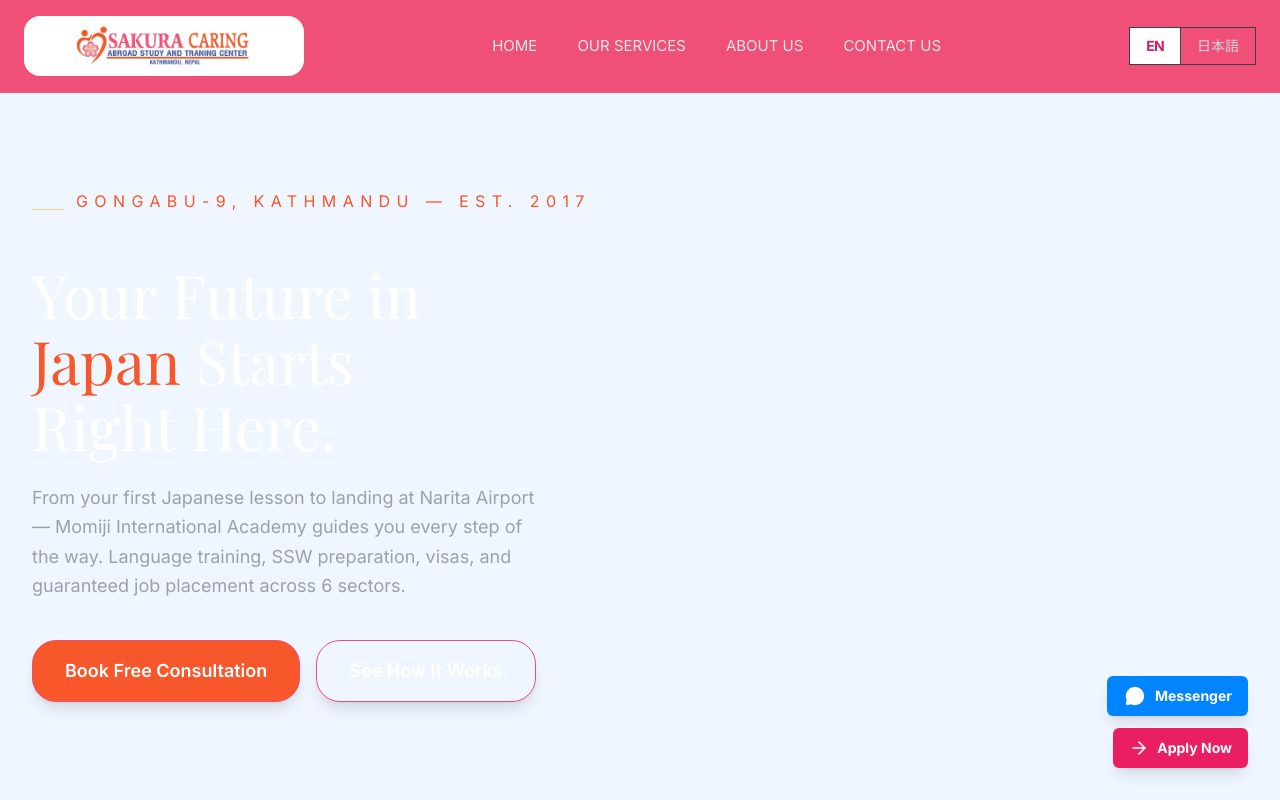
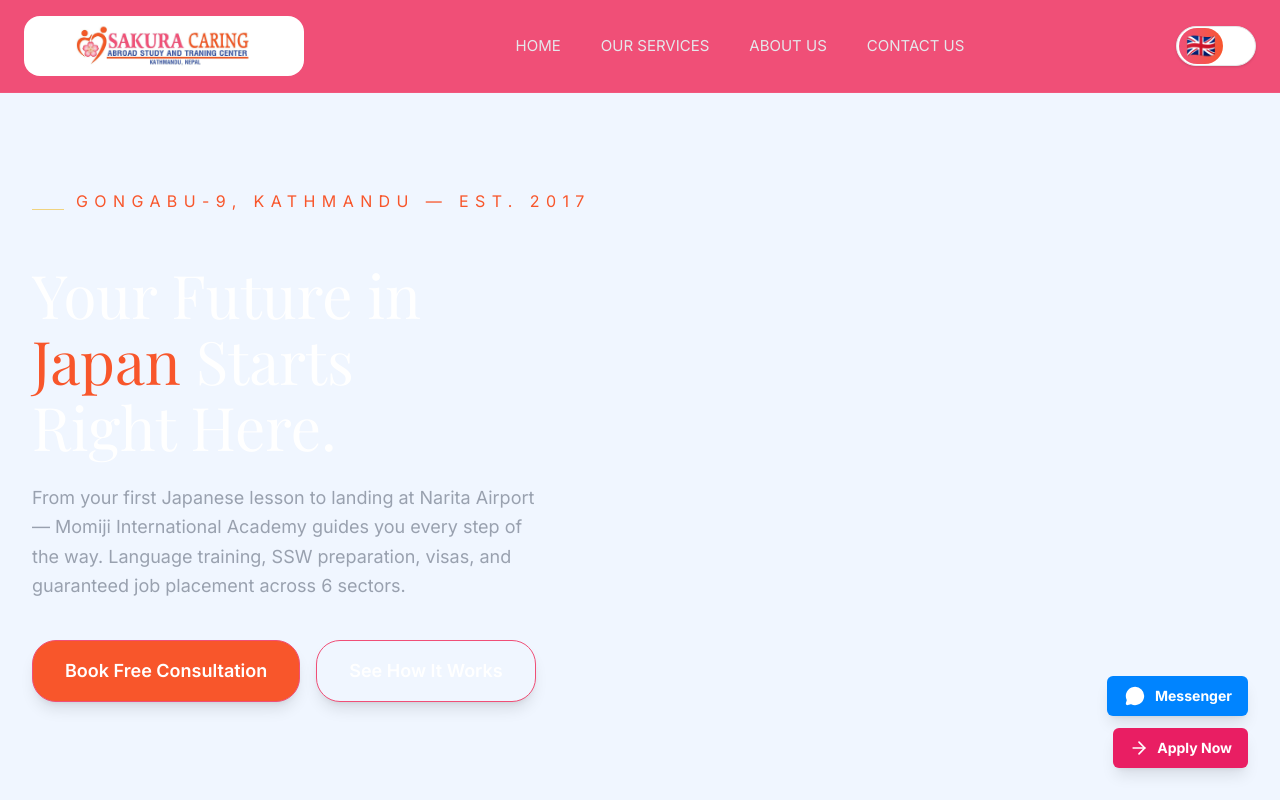
Before and after one commit to Sandesh-kharal/SakuraFrontend, a Next.js app: page / in a window 1280 px wide. Shown: the top 800 px of the page. Built offline with nearby package versions, Linux system fonts and the light colour scheme.

Commit message:
language change button added

```diff
--- a/components/layouts/navbar.tsx
+++ b/components/layouts/navbar.tsx
@@ -1,21 +1,25 @@
 "use client";
 import Image from "next/image";
-import Link from "next/link"
+import Link from "next/link";
 
 import { useState } from "react";
 import { Home, Menu, X } from "lucide-react";
 
 export default function Navbar() {
   const [isOpen, setIsOpen] = useState(false);
+  const [activeLanguage, setActiveLanguage] = useState("EN");
 
-  const navItems = ["Home","OUR SERVICES", "ABOUT US", "CONTACT US"];
+  const toggleLanguage = () => {
+    setActiveLanguage((prev) => (prev === "EN" ? "JPN" : "EN"));
+  };
+
+  const navItems = ["Home", "OUR SERVICES", "ABOUT US", "CONTACT US"];
 
   return (
     <nav className="w-full  bg-primary">
       <div className=" max-h-[13vh]  container  mx-auto  px-6 py-4 flex items-center justify-between border-b border-white/5">
         {/* Left: Logo and Brand */}
         <div className="relative flex items-center justify-center w-50 h-10 sm:w-70 sm:h-15 bg-white rounded-2xl border-white/20 overflow-hidden">
-
           <Link href="/">
             <Image
               src="/Sakuralogo.jpg"
@@ -24,15 +28,13 @@ export default function Navbar() {
               sizes="(max-width: 768px) 70px, 280px"
               className="object-contain p-2"
               priority
-
             />
           </Link>
         </div>
 
         {/* Center: Nav Links */}
         <div className="hidden lg:flex items-center gap-10">
-          {navItems.map(
-            (item) => (
+          {navItems.map((item) => (
             <a
               key={item}
               href={`${item.toLowerCase().replace(" ", "-")}`}
@@ -40,17 +42,21 @@ export default function Navbar() {
             >
               {item.toUpperCase()}
             </a>
-            ),
-          )}
+          ))}
         </div>
 
         {/* Right: Language Switcher */}
-        <div className="flex items-center gap-0 border border-zinc-700 overflow-hidden">
-          <button className="bg-white px-4 py-2 text-[#d81b60] text-sm font-bold tracking-tighter">
-            EN
-          </button>
-          <button className="bg-transparent px-4 py-2 text-gray-300 text-sm font-medium border-l border-zinc-700 hover:bg-zinc-800 transition-colors">
-            日本語
+        <div className="inline-flex items-center bg-white border border-zinc-200 rounded-full p-0.5 shadow-sm w-20 h-10 relative">
+          <button
+            onClick={toggleLanguage}
+            className={`absolute h-9 w-11 rounded-full bg-linear-to-r from-primary to-secondary text-white text-xl font-semibold flex items-center justify-center transition-all duration-300 cursor-pointer ${
+              activeLanguage === "EN" ? "left-0.5" : "right-0.5"
+            }`}
+          >
+            <span className="text-2xl">
+            {activeLanguage === "EN" ? "🇬🇧" : "🇯🇵"}
+
+            </span>
           </button>
         </div>
       </div>
--- a/components/layouts/sections/TestimonialSection.tsx
+++ b/components/layouts/sections/TestimonialSection.tsx
@@ -124,7 +124,7 @@ export default function TestimonialSection() {
           >
             {testimonials.map((testimonial) => (
               <SwiperSlide key={testimonial.id} className="h-full">
-                <Card className="h-full bg-white shadow-lg hover:shadow-xl transition-all duration-300 border-0 rounded-2xl overflow-hidden group">
+                <Card className="h-full bg-white shadow-lg hover:shadow-xl transition-all border-none border-0! outline-none duration-300 rounded-2xl overflow-hden group">
                   <CardContent className="p-8 flex flex-col h-full">
                     {/* Avatar and Name */}
                     <div className="flex items-center gap-4 mb-6">
@@ -204,7 +204,7 @@ export default function TestimonialSection() {
         }
 
         .swiper-slide{
-            height:400px;
+            height:auto;
         }
         .swiper-pagination-bullet-active {
           border-radius: 4px;
```
Lines whose indentation alone changed are shown as unchanged.
